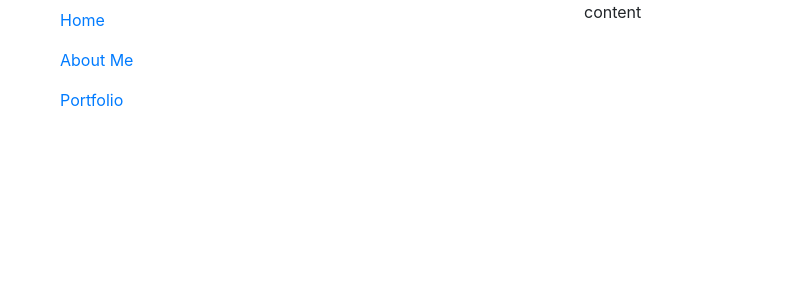
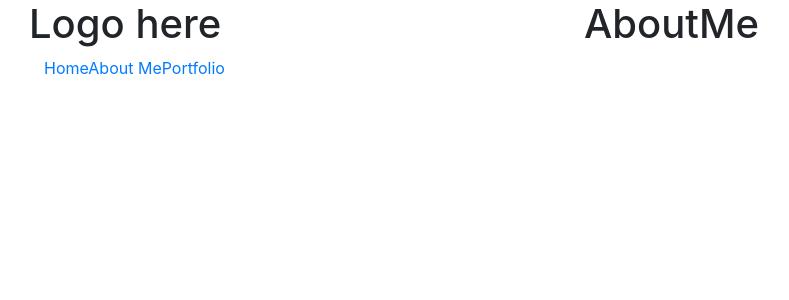
Before and after one commit to jennyvb143/PortfolioSite, a React (Create React App) app in the folder portfolio/: page /about-me in a window 1280 px wide. Shown: the top 300 px of the page, without its empty margins (56-845 px from the left). Built offline with nearby package versions, Linux system fonts and the light colour scheme.

Commit message:
Add routing and navigation

```diff
--- a/portfolio/package.json
+++ b/portfolio/package.json
@@ -11,6 +11,7 @@
     "react": "^16.13.1",
     "react-bootstrap": "^1.3.0",
     "react-dom": "^16.13.1",
+    "react-router-dom": "^5.2.0",
     "react-scripts": "^3.4.3",
     "styled-components": "^5.2.0"
   },
--- /dev/null
+++ b/portfolio/src/components/AboutMe.jsx
@@ -0,0 +1,7 @@
+import React from 'react';
+
+const AboutMe = (props) => {
+    return <h1>AboutMe</h1>
+}
+
+export default AboutMe;
--- a/portfolio/src/components/App.jsx
+++ b/portfolio/src/components/App.jsx
@@ -1,19 +1,38 @@
 import React from 'react';
+import { BrowserRouter as Router, Route, Switch } from 'react-router-dom'
 import Container from 'react-bootstrap/Container';
 import Row from 'react-bootstrap/Row';
 import Col from 'react-bootstrap/Col';
+import Header from './Header'
+import Menu from './Menu'
+import Home from './Home'
+import AboutMe from './AboutMe'
+import Portfolio from './Portfolio'
 import { StyledContainer } from './style'
-import Sidebar from './Sidebar'
 
-const App = () => (
+const App = () => {
+	return (
+		<Router>
 			<StyledContainer>
 				<Container>
 					<Row noGutters>
-	    <Col><Sidebar /></Col>
-	    <Col xs={6}>content</Col>
+						<Col>
+							<Header />
+							<Menu />
+						</Col>
+						<Col xs={6}>
+							<Switch>
+								<Route exact path="/" component={Home} />
+								<Route exact path="/about-me" component={AboutMe} />
+								<Route exact path="/portfolio" component={Portfolio} />
+							</Switch>
+						</Col>
 					</Row>
 				</Container>
+
 			</ StyledContainer>
-);
+		</Router>
+	)
+};
 
 export default App;
--- /dev/null
+++ b/portfolio/src/components/Header.jsx
@@ -0,0 +1,7 @@
+import React from 'react';
+
+const Header = (props) => {
+    return <h1>Logo here</h1>
+}
+
+export default Header;
--- /dev/null
+++ b/portfolio/src/components/Home.jsx
@@ -0,0 +1,7 @@
+import React from 'react';
+
+const Home = (props) => {
+    return <h1>Home</h1>
+}
+
+export default Home;
--- a/portfolio/src/components/Menu.jsx
+++ b/portfolio/src/components/Menu.jsx
@@ -1,12 +1,11 @@
 import React from 'react';
-import Nav from 'react-bootstrap/Nav';
+import Container from 'react-bootstrap/Container';
+import Navigation from './Navigation'
 
 const Menu = () => (
-	<Nav defaultActiveKey="/home" className="flex-column">
-	  	<Nav.Link href="/home">Home</Nav.Link>
-	  	<Nav.Link eventKey="link-1">About Me</Nav.Link>
-	  	<Nav.Link eventKey="link-2">Portfolio</Nav.Link>
-	</Nav>
+	<Container fluid>
+		<Navigation />
+  	</Container>
 );
 
 export default Menu;
--- /dev/null
+++ b/portfolio/src/components/Navigation.jsx
@@ -0,0 +1,12 @@
+import React from 'react';
+import { Link } from 'react-router-dom'
+
+const Navigation = () => (
+	<div className="flex-column">
+		<Link to="/">Home</Link>
+		<Link to="/about-me">About Me</Link>
+		<Link to="/portfolio">Portfolio</Link>
+	</div>
+);
+
+export default Navigation;
--- /dev/null
+++ b/portfolio/src/components/Portfolio.jsx
@@ -0,0 +1,7 @@
+import React from 'react';
+
+const Portfolio = (props) => {
+    return <h1>Portfolio</h1>
+}
+
+export default Portfolio;
--- a/portfolio/src/components/Sidebar.jsx
+++ /dev/null
@@ -1,11 +0,0 @@
-import React from 'react';
-import Container from 'react-bootstrap/Container';
-import Menu from './Menu'
-
-const Sidebar = () => (
-	<Container fluid>
-		<Menu />
-  	</Container>
-);
-
-export default Sidebar;
```
Also changed, not shown: 1 other file (tests, documents, lock files or other folders). Lines whose indentation alone changed are shown as unchanged.
